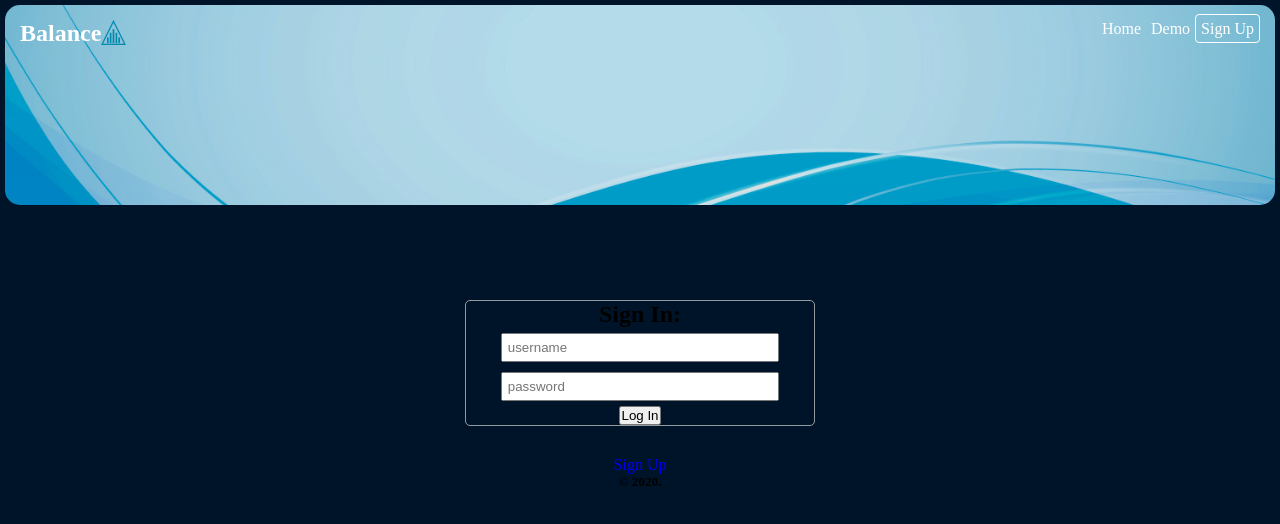
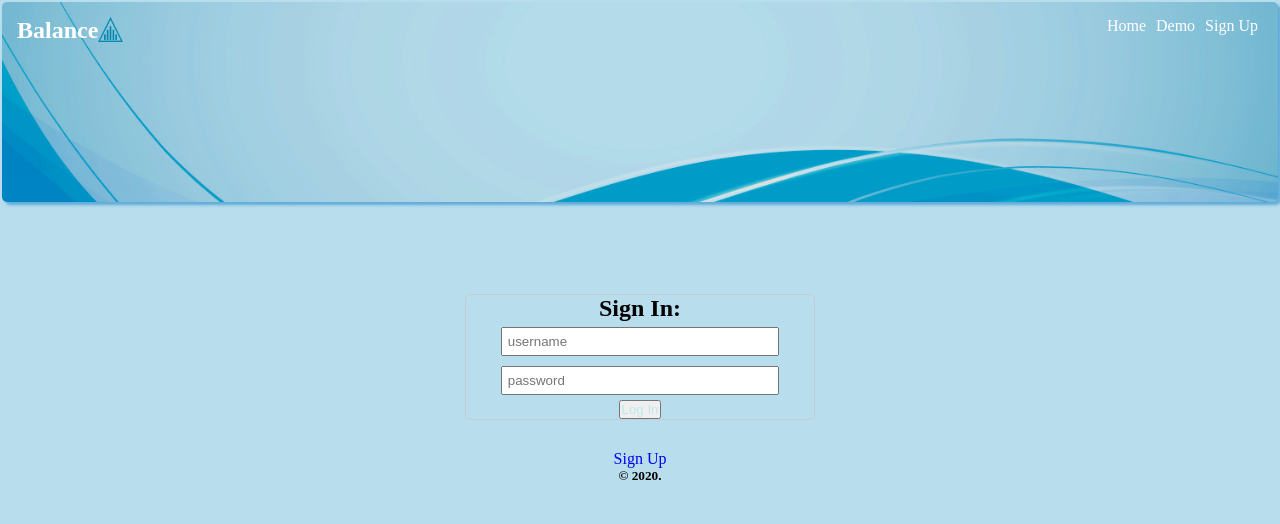
Before and after one commit to Cosmic-Noir/balance-app, a React (Create React App) app: page /signIn in a window 1280 px wide. Shown: the top 524 px of the page. Built offline with nearby package versions, Linux system fonts and the light colour scheme.

Commit message:
Update some styling

```diff
--- a/src/App.css
+++ b/src/App.css
@@ -10,7 +10,7 @@ a {
   text-decoration: none;
 }
 body {
-  background-color: hsl(211, 100%, 8%);
+  background-color: #048abf48;
 }
 
 main {
@@ -45,8 +45,8 @@ main {
   width: 80%;
 }
 
-.white {
-  color: white;
+.light {
+  color: #bde8f2;
 }
 
 /* App component ID styles */
--- a/src/components/nav/nav.css
+++ b/src/components/nav/nav.css
@@ -6,6 +6,7 @@ nav {
 /* Class styling */
 
 .balance {
+  color: white;
   margin: 0 auto;
 }
 
@@ -53,8 +54,10 @@ nav {
   background: url(background3.jpg);
   background-repeat: no-repeat;
   background-size: cover;
-  border-radius: 15px;
-  margin: 5px;
+  border-radius: 5px;
+  box-shadow: 3px 3px 3px #5faad9;
+
+  margin: 2px;
   display: flex;
   justify-content: space-between;
   padding: 15px;
@@ -87,7 +90,7 @@ nav {
 }
 
 #signUp {
-  border: 1px solid white;
+  border: 1px solid light;
   border-radius: 4px;
   color: white;
   min-width: 77px;
--- a/src/components/nav/nav.js
+++ b/src/components/nav/nav.js
@@ -41,7 +41,7 @@ class Nav extends Component {
   render() {
     return (
       <div className="navBar">
-        <h1 className="white balance">Balance</h1>
+        <h1 className="balance">Balance</h1>
         <Link id="navLogo" to="/">
           <img alt="Logo" className="hidden logo" src={logo} />
         </Link>
--- a/src/components/signIn/signIn.js
+++ b/src/components/signIn/signIn.js
@@ -77,7 +77,7 @@ class SignIn extends Component {
           ) : (
             ""
           )}
-          <button className="whiteButton" type="submit">
+          <button className="light" type="submit">
             Log In
           </button>
         </form>
--- a/src/components/signUp/signUp.js
+++ b/src/components/signUp/signUp.js
@@ -88,13 +88,9 @@ class SignUp extends Component {
           ) : (
             ""
           )}
-          <button className="whiteButton" type="submit">
-            Create Account
-          </button>
+          <button type="submit">Create Account</button>
         </form>
-        <Link className="whiteButton" to="/signIn">
-          Sign In
-        </Link>
+        <Link to="/signIn">Sign In</Link>
       </div>
     );
   }
```
